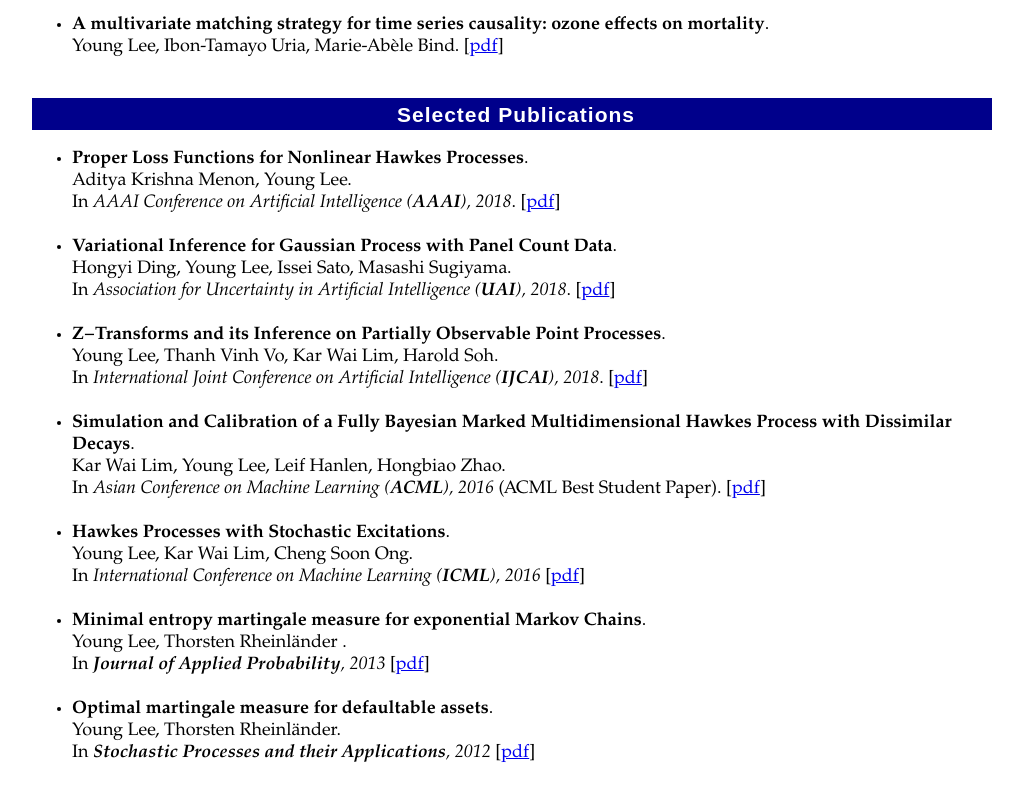
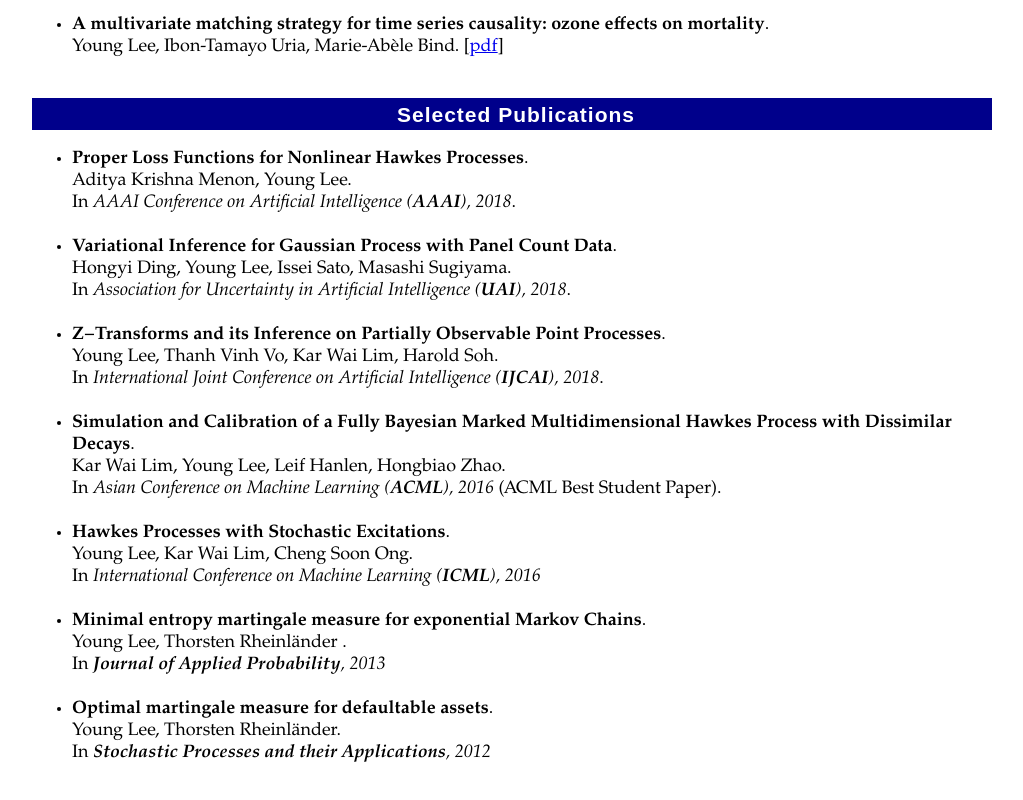
Before and after one commit to youngtlee/youngtlee, a plain HTML site: page index.html in a window 1280 px wide. Shown: the part 690-1490 px from the top of the page, without its empty margins (128-1151 px from the left). Drawn offline with Linux system fonts and the light colour scheme.

Commit message:
Update index.html

```diff
--- a/index.html
+++ b/index.html
@@ -173,7 +173,7 @@ To appear in <i>CONFERENCE (<b>ABBRV</b>)</i>, PLACE, YEAR.<br>
 		<br>
 
 		In <em>AAAI Conference on Artificial Intelligence (<strong>AAAI</strong>), 2018</em>.
-        	[<a  target='_blank' href="https://www.aaai.org/ocs/index.php/AAAI/AAAI18/paper/viewFile/16209/16606">pdf</a>]
+        	<!--[<a  target='_blank' href="https://www.aaai.org/ocs/index.php/AAAI/AAAI18/paper/viewFile/16209/16606">pdf</a>]-->
         	<br><br>
         </li>
         <li>
@@ -183,7 +183,7 @@ To appear in <i>CONFERENCE (<b>ABBRV</b>)</i>, PLACE, YEAR.<br>
 		<br>
 
 		In <em>Association for Uncertainty in Artificial Intelligence (<strong>UAI</strong>), 2018</em>.
-        	[<a  target='_blank' href="https://arxiv.org/pdf/1803.04232.pdf">pdf</a>]
+        	<!--[<a  target='_blank' href="https://arxiv.org/pdf/1803.04232.pdf">pdf</a>]-->
         	<br><br>
         </li>
         <li>
@@ -193,7 +193,7 @@ To appear in <i>CONFERENCE (<b>ABBRV</b>)</i>, PLACE, YEAR.<br>
 		<br>
 
 		In <em>International Joint Conference on Artificial Intelligence (<strong>IJCAI</strong>), 2018</em>.
-        	[<a  target='_blank' href="https://www.ijcai.org/proceedings/2018/0328.pdf">pdf</a>]
+        	<!--[<a  target='_blank' href="https://www.ijcai.org/proceedings/2018/0328.pdf">pdf</a>]-->
         	<br><br>
         </li>
         <li>
@@ -203,7 +203,7 @@ To appear in <i>CONFERENCE (<b>ABBRV</b>)</i>, PLACE, YEAR.<br>
 		<br>
 
 		In <em>Asian Conference on Machine Learning (<strong>ACML</strong>), 2016</em> (ACML Best Student Paper).
-        	[<a  target='_blank' href="https://arxiv.org/abs/1803.04654">pdf</a>]
+        	<!--[<a  target='_blank' href="https://arxiv.org/abs/1803.04654">pdf</a>]-->
         	<br><br>
         </li>
 
@@ -214,7 +214,7 @@ To appear in <i>CONFERENCE (<b>ABBRV</b>)</i>, PLACE, YEAR.<br>
 		<br>
 
 		In <em>International Conference on Machine Learning (<strong>ICML</strong>), 2016</em>
-        	[<a  target='_blank' href="https://arxiv.org/abs/1609.06831">pdf</a>]
+        	<!--[<a  target='_blank' href="https://arxiv.org/abs/1609.06831">pdf</a>]-->
         	<br><br>
         </li>
 
@@ -225,7 +225,7 @@ To appear in <i>CONFERENCE (<b>ABBRV</b>)</i>, PLACE, YEAR.<br>
 		<br>
 
 		In <em><strong>Journal of Applied Probability</strong>, 2013</em>
-        	[<a  target='_blank' href="https://www.cambridge.org/core/journals/journal-of-applied-probability/article/minimal-entropy-martingale-measure-for-exponential-markov-chains/4407710ACA0C4B5C514213902609C23E">pdf</a>]
+        	<!--[<a  target='_blank' href="https://www.cambridge.org/core/journals/journal-of-applied-probability/article/minimal-entropy-martingale-measure-for-exponential-markov-chains/4407710ACA0C4B5C514213902609C23E">pdf</a>]-->
         	<br><br>
         </li>
 
@@ -236,7 +236,7 @@ To appear in <i>CONFERENCE (<b>ABBRV</b>)</i>, PLACE, YEAR.<br>
         	Young Lee, Thorsten Rheinländer.
 		<br>
 		In <em><strong>Stochastic Processes and their Applications</strong>, 2012</em>
-        	[<a target='_blank' href="http://www.sciencedirect.com/science/article/pii/S0304414912000658">pdf</a>]
+        	<!--[<a target='_blank' href="http://www.sciencedirect.com/science/article/pii/S0304414912000658">pdf</a>]-->
         	<br><br>
         </li>
 
```
